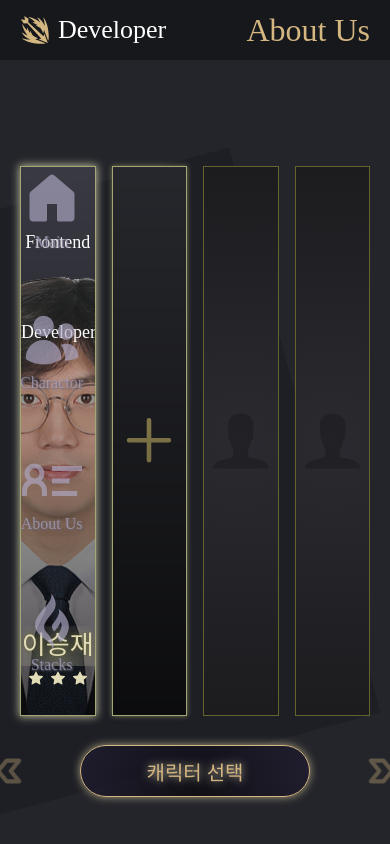
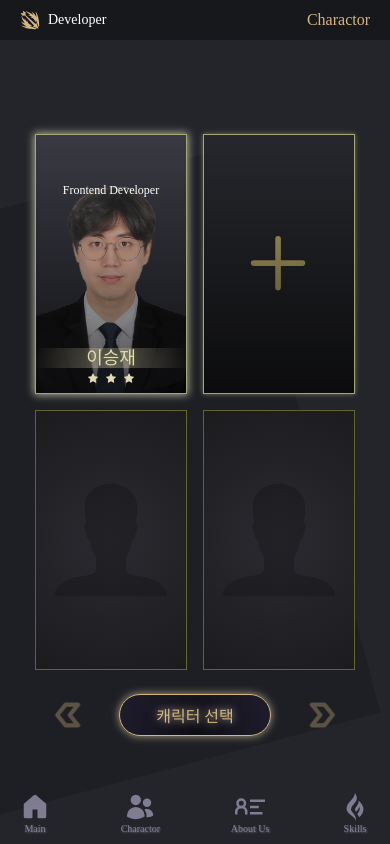
Before and after one commit to seungjaelee2684/seungjae-portfolio, a React (Create React App) app: page /loby in a window 390 px wide. Built offline with nearby package versions, Linux system fonts and the light colour scheme; a web font is replaced by a local one.

Commit message:
<feat: 헤더 및 로비페이지 반응형 style구현>

```diff
--- a/src/components/common/Header.tsx
+++ b/src/components/common/Header.tsx
@@ -8,41 +8,28 @@ import { LiaGripfire } from "react-icons/lia";
 import { GoHomeFill } from "react-icons/go";
 import { HiUsers } from "react-icons/hi2";
 import { GrContactInfo } from "react-icons/gr";
+import { mobileView } from '../../store/modules/isMobile';
 
 const Header = () => {
 
   const navigate = useNavigate();
-  const headerRef = useRef<HTMLDivElement>(null);
-  // const [headerOpen, setHeaderOpen] = useState<boolean>(false);
-  const [isMobile, setIsMobile] = useState<boolean>(window.innerWidth <= 500);
-
-  // const onClickHeaderOpenHandler = () => {
-  //   if (headerRef.current) {
-  //     if (headerOpen) {
-  //       setHeaderOpen(false);
-  //       headerRef.current.style.transform = "translateX(0%)";
-  //     } else {
-  //       setHeaderOpen(true);
-  //       headerRef.current.style.transform = "translateX(100%)";
-  //     };
-  //   };
-  // };
+  const dispatch = useDispatch();
+  const isMobile = useSelector((state : RootState) => state.isMobile);
 
   useEffect(() => {
     const handleResize = () => {
-      setIsMobile(window.innerWidth <= 500);
+      dispatch(mobileView(window.innerWidth <= 500));
     };
 
     window.addEventListener("resize", handleResize);
 
     return () => window.removeEventListener("resize", handleResize);
-  }, []);
+  }, [window.innerWidth]);
 
   console.log("모바일 -> ", isMobile);
 
   return (
-    <HeaderLayout ref={headerRef}>
-      {/* <Button onClick={onClickHeaderOpenHandler}>a</Button> */}
+    <HeaderLayout>
       <HeaderWrapper>
         <NavButton
           onClick={() => {
@@ -78,7 +65,7 @@ const Header = () => {
           <ButtonIcons>
             <LiaGripfire />
           </ButtonIcons>
-          Stacks
+          Skills
         </NavButton>
       </HeaderWrapper>
     </HeaderLayout>
@@ -91,6 +78,20 @@ const HeaderLayout = styled.header`
   left: 20px;
   z-index: 14;
   transition: all 0.4s ease-out;
+
+  @media screen and (max-width: 1320px) {
+    top: 70px;
+    left: auto;
+    right: 10px;
+  }
+
+  @media screen and (max-width: 500px) {
+    top: auto;
+    bottom: 10px;
+    right: 0;
+    width: calc(100% - 40px);
+    padding: 0px 20px;
+  }
 `;
 
 const HeaderWrapper = styled.nav`
@@ -99,6 +100,16 @@ const HeaderWrapper = styled.nav`
   align-items: center;
   gap: 60px;
   position: relative;
+
+  @media screen and (max-width: 1320px) {
+    flex-direction: row;
+    gap: 30px;
+  }
+
+  @media screen and (max-width: 500px) {
+    gap: 0px;
+    justify-content: space-between;
+  }
 `;
 
 const NavButton = styled.a`
@@ -119,10 +130,35 @@ const NavButton = styled.a`
     color: #aea8c4;
     text-shadow: 1px 1px 2px #3b3942;
   }
+
+  @media screen and (max-width: 1320px) {
+    font-size: 14px;
+  }
+
+  @media screen and (max-width: 836px) {
+    font-size: 12px;
+  }
+
+  @media screen and (max-width: 500px) {
+    font-size: 10px;
+    gap: 2px;
+  }
 `;
 
 const ButtonIcons = styled.div`
   font-size: 60px;
+
+  @media screen and (max-width: 1320px) {
+    font-size: 55px;
+  }
+
+  @media screen and (max-width: 836px) {
+    font-size: 50px;
+  }
+
+  @media screen and (max-width: 500px) {
+    font-size: 30px;
+  }
 `;
 
 export default Header
--- a/src/components/common/MainLayout.tsx
+++ b/src/components/common/MainLayout.tsx
@@ -93,6 +93,19 @@ const TopLaneContainer = styled.div`
   box-sizing: border-box;
   font-size: 32px;
   user-select: none;
+
+  @media screen and (max-width: 1320px) {
+    font-size: 28px;
+  }
+
+  @media screen and (max-width: 836px) {
+    font-size: 22px;
+  }
+
+  @media screen and (max-width: 500px) {
+    font-size: 16px;
+    height: 40px;
+  }
 `;
 
 const LeftText = styled.div`
@@ -102,6 +115,18 @@ const LeftText = styled.div`
   align-items: center;
   gap: 8px;
   font-size: 26px;
+
+  @media screen and (max-width: 1320px) {
+    font-size: 24px;
+  }
+
+  @media screen and (max-width: 836px) {
+    font-size: 18px;
+  }
+
+  @media screen and (max-width: 500px) {
+    font-size: 14px;
+  }
 `;
 
 const Icon = styled.div`
@@ -110,6 +135,18 @@ const Icon = styled.div`
   display: flex;
   justify-content: center;
   align-items: center;
+
+  @media screen and (max-width: 1320px) {
+    font-size: 28px;
+  }
+
+  @media screen and (max-width: 836px) {
+    font-size: 24px;
+  }
+
+  @media screen and (max-width: 500px) {
+    font-size: 20px;
+  }
 `;
 
 export default MainLayout;
--- a/src/pages/AboutMePage.tsx
+++ b/src/pages/AboutMePage.tsx
@@ -215,6 +215,10 @@ export const Charactor = styled.img`
   @media screen and (max-width: 836px) {
     width: 300px;
   }
+
+  @media screen and (max-width: 500px) {
+    width: 200px;
+  }
 `;
 
 export const BackgroundCharactor = styled.img`
--- a/src/pages/LobyPage.tsx
+++ b/src/pages/LobyPage.tsx
@@ -19,7 +19,7 @@ const LobyPage = () => {
   const navigate = useNavigate();
 
   useEffect(() => {
-    dispatch(pageMove("About Us"));
+    dispatch(pageMove("Charactor"));
   }, []);
 
   return (
@@ -93,16 +93,26 @@ const LobyInBoxContainer = styled(InBoxContainer)`
   justify-content: center;
   align-items: center;
   gap: 30px;
+
+  @media screen and (max-width: 500px) {
+    height: 94%;
+    gap: 40px;
+  }
 `;
 
 const CardWrapper = styled.div`
   width: calc(100% - 40px);
   height: 65%;
   display: flex;
+  flex-direction: row;
   justify-content: center;
   align-items: center;
   gap: 16px;
   padding: 0px 20px;
+
+  @media screen and (max-width: 500px) {
+    flex-wrap: wrap;
+  }
 `;
 
 const CardBackgroundImage = styled.img`
@@ -124,12 +134,6 @@ const FilterContainer = styled.div`
   z-index: 10;
   background-image: linear-gradient(to top, #000000b1, transparent);
   transition: all 0.2s;
-`;
-
-const StatusContent = styled.div`
-  font-size: 20px;
-  line-height: 100%;
-
 `;
 
 const CardContainer = styled.div`
@@ -165,6 +169,15 @@ const CardContainer = styled.div`
   &:hover ${FilterContainer} {
     background-image: linear-gradient(to top, #d3d4a433, transparent);
   }
+
+  @media screen and (max-width: 1320px) {
+    max-height: 80%;
+  }
+
+  @media screen and (max-width: 500px) {
+    max-width: 150px;
+    max-height: 50%;
+  }
 `;
 
 const NoneCardContainer = styled.div`
@@ -181,6 +194,15 @@ const NoneCardContainer = styled.div`
   background-image: radial-gradient(circle at center, #2a2a30, #1c1c1f);
   color: #15151660;
   font-size: 200px;
+
+  @media screen and (max-width: 1320px) {
+    max-height: 80%;
+  }
+
+  @media screen and (max-width: 500px) {
+    max-width: 150px;
+    max-height: 50%;
+  }
 `;
 
 const CardContent = styled.div`
@@ -196,12 +218,29 @@ const CardContent = styled.div`
   align-items: center;
   line-height: 100%;
   z-index: 11;
+
+  @media screen and (max-width: 500px) {
+    height: calc(100% - 20px);
+    padding: 10px 0px;
+  }
 `;
 
 const CardTopBox = styled.div`
   width: 100%;
   font-size: 18px;
   color: #FFFFFF;
+
+  @media screen and (max-width: 1320px) {
+    font-size: 16px;
+  }
+
+  @media screen and (max-width: 836px) {
+    font-size: 14px;
+  }
+
+  @media screen and (max-width: 500px) {
+    font-size: 12px;
+  }
 `;
 
 const CardUnderBox = styled.div`
@@ -223,6 +262,11 @@ const CardUnderText = styled.div`
   color: #e2dbb7;
   background-image: radial-gradient(circle at bottom center, #e2dbb761 0%, transparent 100%);
   text-shadow: 0px 0px 4px #616227;
+
+  @media screen and (max-width: 500px) {
+    font-size: 18px;
+    height: 20px;
+  }
 `;
 
 const Stars = styled.div`
@@ -232,6 +276,10 @@ const Stars = styled.div`
   gap: 8px;
   font-size: 14px;
   color: #e2dbb7;
+
+  @media screen and (max-width: 500px) {
+    font-size: 10px;
+  }
 `;
 
 const ChoiceButtonWrapper = styled.div`
@@ -240,6 +288,10 @@ const ChoiceButtonWrapper = styled.div`
   justify-content: center;
   align-items: center;
   gap: 30px;
+
+  @media screen and (max-width: 500px) {
+    gap: 10px;
+  }
 `;
 
 const ChoiceButton = styled.div`
@@ -263,6 +315,12 @@ const ChoiceButton = styled.div`
     border: 1px solid #e2dbb7;
     background-image: radial-gradient(circle at bottom center, #e2dbb724, #201d31c5);
   }
+
+  @media screen and (max-width: 500px) {
+    width: 150px;
+    height: 40px;
+    font-size: 16px;
+  }
 `;
 
 const PrevNextButton = styled.div<{ xy : string }>`
--- a/src/store/config/configureStore.ts
+++ b/src/store/config/configureStore.ts
@@ -1,9 +1,11 @@
 import { configureStore } from "@reduxjs/toolkit";
 import pageState from '../modules/pageState';
+import isMobile from '../modules/isMobile';
 
 const store = configureStore({
     reducer: {
-        pageState
+        pageState,
+        isMobile
     }
 });
 
--- /dev/null
+++ b/src/store/modules/isMobile.ts
@@ -0,0 +1,18 @@
+import { PayloadAction, createSlice } from "@reduxjs/toolkit";
+
+type initialStateType = boolean;
+
+const initialState : initialStateType = false;
+
+const isMobileSlice = createSlice({
+    name: "isMobile",
+    initialState,
+    reducers: {
+        mobileView: (state, action : PayloadAction<boolean>) => {
+            return action.payload;
+        }
+    }
+});
+
+export default isMobileSlice.reducer;
+export const { mobileView } = isMobileSlice.actions
```
